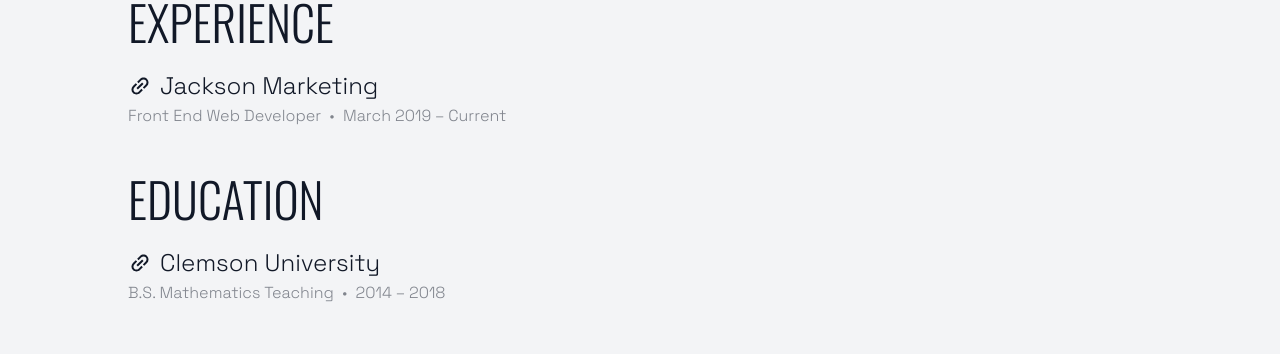
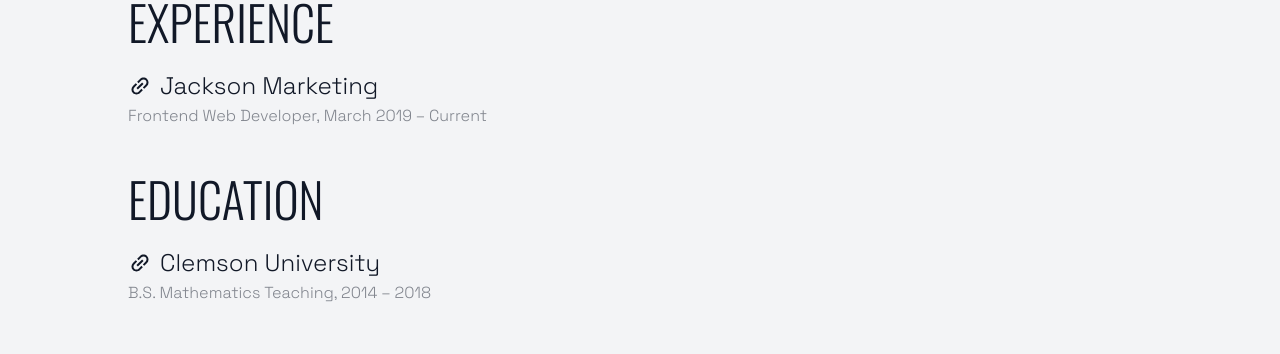
Before and after one commit to trexchard/hello-next, a Next.js app: page / in a window 1280 px wide. Shown: the part 374-728 px from the top of the page. Built offline with nearby package versions, Linux system fonts and the light colour scheme.

Commit message:
Entry: Extract into component

```diff
--- /dev/null
+++ b/components/Entry.js
@@ -0,0 +1,27 @@
+const Entry = (props) => {
+  return (
+    <div>
+      <a
+        href='{props.href}'
+        target='_blank'
+        className='inline-flex items-center gap-2 text-2xl transition hover:text-blue-500 print:text-lg'
+      >
+        <svg
+          xmlns='http://www.w3.org/2000/svg'
+          height='24px'
+          viewBox='0 0 24 24'
+          width='24px'
+          className='fill-current rotate-[-45deg] print:hidden'
+        >
+          <path d='M17 7h-4v2h4c1.65 0 3 1.35 3 3s-1.35 3-3 3h-4v2h4c2.76 0 5-2.24 5-5s-2.24-5-5-5zm-6 8H7c-1.65 0-3-1.35-3-3s1.35-3 3-3h4V7H7c-2.76 0-5 2.24-5 5s2.24 5 5 5h4v-2zm-3-4h8v2H8z' />
+        </svg>
+        {props.organization}
+      </a>
+      <p className='leading-snug opacity-50'>
+        {props.title}, {props.duration}
+      </p>
+    </div>
+  )
+}
+
+export default Entry
--- a/pages/index.js
+++ b/pages/index.js
@@ -1,5 +1,6 @@
 import Head from 'next/head'
 import ContactLink from '../components/ContactLink'
+import Entry from '../components/Entry'
 
 export default function Home() {
   return (
@@ -60,28 +61,12 @@
         <h1 className='text-5xl uppercase font-oswald print:text-3xl'>
           Experience
         </h1>
-        <div>
-          <a
+        <Entry
+          organization='Jackson Marketing'
+          title='Frontend Web Developer'
+          duration='March 2019 – Current'
             href='https://jacksonmg.com'
-            target='_blank'
-            className='inline-flex items-center gap-2 text-2xl transition hover:text-blue-500 print:text-lg'
-          >
-            <svg
-              xmlns='http://www.w3.org/2000/svg'
-              height='24px'
-              viewBox='0 0 24 24'
-              width='24px'
-              className='fill-current rotate-[-45deg] print:hidden'
-            >
-              <path d='M17 7h-4v2h4c1.65 0 3 1.35 3 3s-1.35 3-3 3h-4v2h4c2.76 0 5-2.24 5-5s-2.24-5-5-5zm-6 8H7c-1.65 0-3-1.35-3-3s1.35-3 3-3h4V7H7c-2.76 0-5 2.24-5 5s2.24 5 5 5h4v-2zm-3-4h8v2H8z' />
-            </svg>
-            Jackson Marketing
-          </a>
-          <p className='leading-snug opacity-50'>
-            Front End Web Developer <span className='mx-1'>•</span> March 2019 –
-            Current
-          </p>
-        </div>
+        />
       </section>
 
       {/* Education */}
@@ -89,28 +74,12 @@
         <h1 className='text-5xl uppercase font-oswald print:text-3xl'>
           Education
         </h1>
-        <div>
-          <a
+        <Entry
+          organization='Clemson University'
+          title='B.S. Mathematics Teaching'
+          duration='2014 – 2018'
             href='https://www.clemson.edu'
-            target='_blank'
-            className='inline-flex items-center gap-2 text-2xl transition hover:text-blue-500 print:text-lg'
-          >
-            <svg
-              xmlns='http://www.w3.org/2000/svg'
-              height='24px'
-              viewBox='0 0 24 24'
-              width='24px'
-              className='fill-current rotate-[-45deg] print:hidden'
-            >
-              <path d='M17 7h-4v2h4c1.65 0 3 1.35 3 3s-1.35 3-3 3h-4v2h4c2.76 0 5-2.24 5-5s-2.24-5-5-5zm-6 8H7c-1.65 0-3-1.35-3-3s1.35-3 3-3h4V7H7c-2.76 0-5 2.24-5 5s2.24 5 5 5h4v-2zm-3-4h8v2H8z' />
-            </svg>
-            Clemson University
-          </a>
-          <p className='leading-snug opacity-50'>
-            B.S. Mathematics Teaching <span className='mx-1'>•</span> 2014 –
-            2018
-          </p>
-        </div>
+        />
       </section>
 
       {/* Skills */}
```
